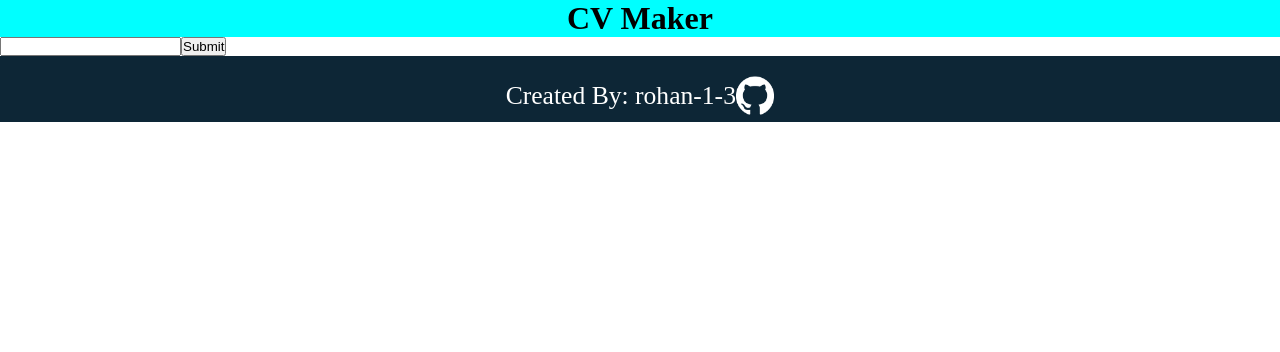
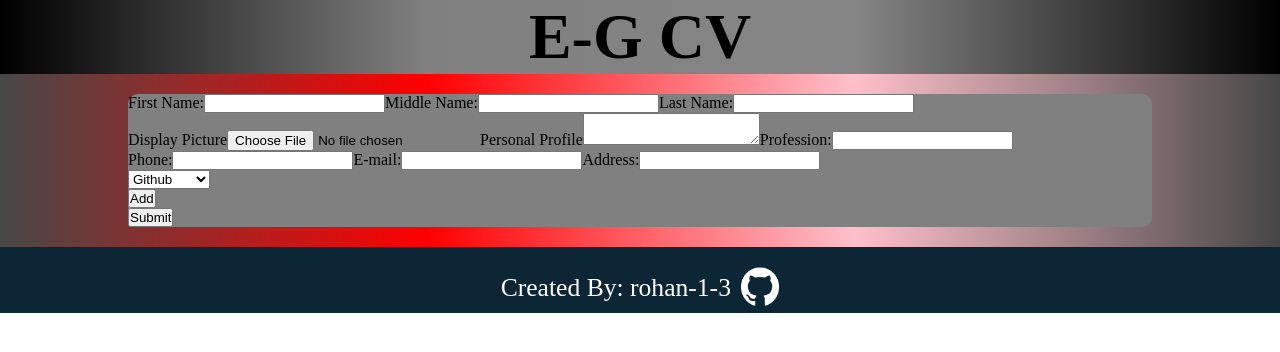
Before and after one commit to Rohan-1-3/CVMaker, a React (Create React App) app: page / in a window 1280 px wide. Shown: the top 352 px of the page. Built offline with nearby package versions, Linux system fonts and the light colour scheme; the HTML template or start-up script is replaced by a standard one.

Commit message:
base set up for personal details section

```diff
--- a/src/App.js
+++ b/src/App.js
@@ -3,7 +3,7 @@ import InitialDesign from "./components/InitialDesign";
 function App() {
   return (
     <div className="App">
-      <InitialDesign title = "CV Maker" href=""/>
+      <InitialDesign title = "E-G CV" href=""/>
     </div>
   );
 }
--- a/src/components/Form.js
+++ b/src/components/Form.js
@@ -1,11 +1,11 @@
 import React, { Component } from 'react';
-
+import Details from './PersonalDetails/Details';
 class Form extends Component {
     render() {
         return (
             <form>
-                <input/>
-                <button>Submit</button>
+               <Details />
+               <button>Submit</button>
             </form>
         );
     }
--- a/src/components/InitialDesign.js
+++ b/src/components/InitialDesign.js
@@ -10,7 +10,9 @@ class InitialDesign extends Component {
                     <h1>{this.props.title}</h1>
                 </header>
                 <main>
-                    <Form />
+                    <div id='container'>
+                        <Form />
+                    </div>
                 </main>
                 <footer>
                     <span>Created By: rohan-1-3</span>
--- /dev/null
+++ b/src/components/PersonalDetails/Contacts.js
@@ -0,0 +1,18 @@
+import React, { Component } from 'react';
+
+class Contacts extends Component {
+    render() {
+        return (
+            <div className='contacts'>
+                <label htmlFor='phone'>Phone:</label>
+                <input type="number"/>
+                <label htmlFor='email'>E-mail:</label>
+                <input type="email"/>
+                <label htmlFor='address'>Address:</label>
+                <input type="text"/>
+            </div>
+        );
+    }
+}
+
+export default Contacts;
--- /dev/null
+++ b/src/components/PersonalDetails/Details.js
@@ -0,0 +1,20 @@
+import React, { Component } from 'react';
+import Name from './Name';
+import PDetails from './PDetails';
+import Contacts from './Contacts';
+import Handles from './Handles';
+
+class Details extends Component {
+    render() {
+        return (
+            <React.Fragment>
+                <Name/>
+                <PDetails/>
+                <Contacts/>
+                <Handles/>
+            </React.Fragment>
+        );
+    }
+}
+
+export default Details;
--- /dev/null
+++ b/src/components/PersonalDetails/Handles.js
@@ -0,0 +1,22 @@
+import React, { Component } from 'react';
+
+class Handles extends Component {
+    render() {
+        return (
+            <React.Fragment>
+                <div className='handles'>
+                    <select value={"github"}>
+                        <option value="Github">Github</option>
+                        <option value="Twitter">Twitter</option>
+                        <option value="Instagram">Instagram</option>
+                    </select>
+                </div>
+                <div className='interest'>
+                    <button>Add</button>
+                </div>
+            </React.Fragment>
+        );
+    }
+}
+
+export default Handles;
--- /dev/null
+++ b/src/components/PersonalDetails/Name.js
@@ -0,0 +1,18 @@
+import React, { Component } from 'react';
+
+class Name extends Component {
+    render() {
+        return (
+            <div className='name'>
+                <label htmlFor='firstname'>First Name:</label>
+                <input type="text"/>
+                <label htmlFor='middlename'>Middle Name:</label>
+                <input type="text"/>
+                <label htmlFor='lastname'>Last Name:</label>
+                <input type="text"/>
+            </div>
+        );
+    }
+}
+
+export default Name;
--- /dev/null
+++ b/src/components/PersonalDetails/PDetails.js
@@ -0,0 +1,18 @@
+import React, { Component } from 'react';
+
+class PDetails extends Component {
+    render() {
+        return (
+            <div className='details'>
+                <label htmlFor='display-picture'>Display Picture</label>
+                <input type="file" accept="image/png, image/jpeg"/>
+                <label htmlFor='profile'>Personal Profile</label>
+                <textarea/>
+                <label htmlFor='occupation'>Profession:</label>
+                <input type="text"/>
+            </div>
+        );
+    }
+}
+
+export default PDetails;
--- a/src/index.css
+++ b/src/index.css
@@ -4,8 +4,21 @@
 }
 
 header{
-    background-color: aqua;
+    background-image: linear-gradient(to right, black, grey, rgba(0, 0, 0, 0.473), black);
     text-align: center;
+    font-size: 2.5vw;
+}
+
+main{
+    background-image: linear-gradient(to right, rgba(0, 0, 0, 0.717), red, pink, rgba(0, 0, 0, 0.726));
+}
+
+#container{
+    margin: 10vw;
+    margin-top: 20px;
+    margin-bottom: 20px;
+    background-color: grey;
+    border-radius: 10px;
 }
 
 .App{
@@ -28,6 +41,7 @@ footer a{
 
 footer span{
     font-size: 2vw;
+    margin-right: 10px;
 }
 
 footer img{
```
